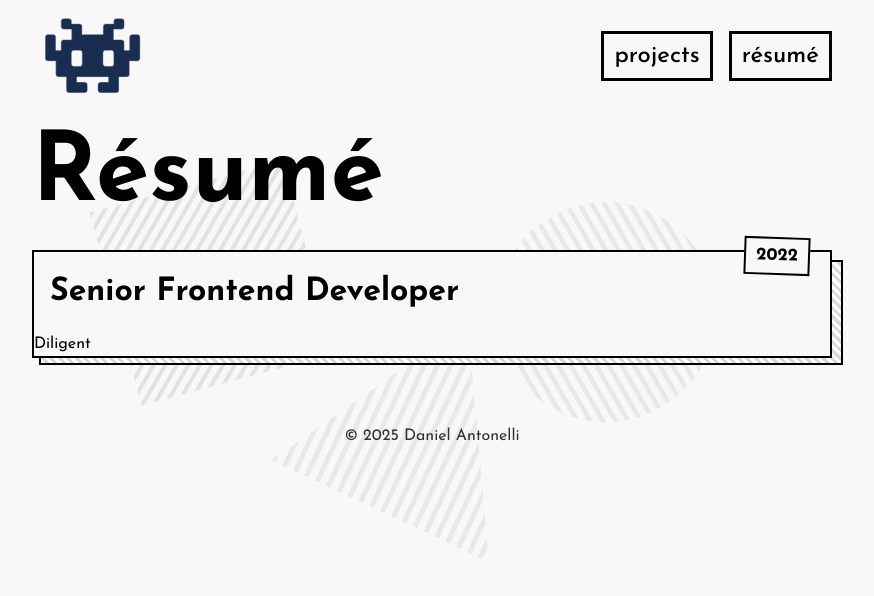
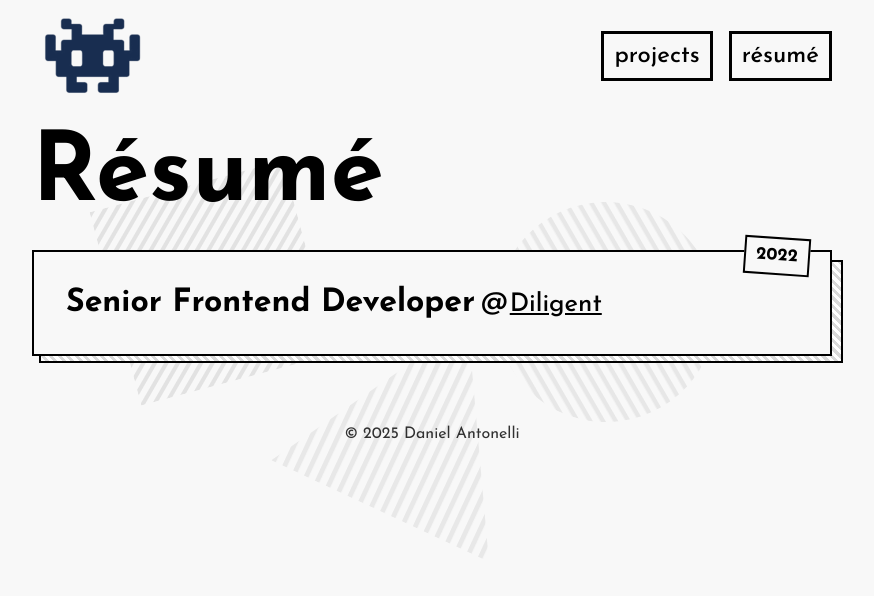
Before and after one commit to dan-antonelli/dantonelli-portfolio, a React (Vite) app: page /cv in a window 1280 px wide. Shown: the top 596 px of the page, without its empty margins (208-1082 px from the left). Built offline with nearby package versions, Linux system fonts and the light colour scheme.

Commit message:
styling workplace

```diff
--- a/src/App.css
+++ b/src/App.css
@@ -341,7 +341,7 @@ a:focus::after {
   font-weight: 700;
   font-size: 1.1rem;
   z-index: 2;
-  transform: rotate(2deg);
+  transform: rotate(4deg);
 }
 
 .project-description-container, .job-description-container {
@@ -461,6 +461,41 @@ a:focus::after {
 
 .social-contact a {
   font-size: 1.2rem;
+}
+
+.job-title h3 {
+  display: flex;
+  flex-wrap: wrap;
+  align-items: baseline;
+  gap: 0.25rem;
+  line-height: 1.2;
+  font-size: 2rem;
+  margin: 0;
+  padding: 1rem;
+}
+
+.workplace-wrapper {
+  display: inline-flex;
+  align-items: baseline;
+  position: relative;
+}
+
+.workplace-at {
+  font-size: 1.6rem;
+  font-weight: 600;
+  position: relative;
+  top: -2px;
+  margin-right: 2px;
+  margin-left: 2px;
+}
+
+.job-anchor {
+  border: none;
+  font-size: 1.6rem;
+  padding: 0;
+  position: relative;
+  text-decoration: underline;
+  text-underline-offset: 2px;
 }
 
 footer {
--- a/src/components/CVCard.tsx
+++ b/src/components/CVCard.tsx
@@ -25,18 +25,17 @@ export default function CVCard({
     <article className="job">
       <div className="job-date">{date}</div>
       <div className="job-title">
-        <h3>{position}</h3>
+        <h3>
+          {position}
+          <span className="workplace-wrapper">
+            <span className="workplace-at">@</span>
+            <a href={workplaceUrl} target="_blank" rel="noopener noreferrer" className="job-anchor">
+              {workplace}
+            </a>
+          </span>
+        </h3>
       </div>
-      <div>
-        <a
-          href={workplaceUrl}
-          target="_blank"
-          rel="noopener noreferrer"
-          className="project-image-anchor"
-        >
-          {workplace}
-        </a>
-      </div>
+      <div></div>
     </article>
   );
 }
```
